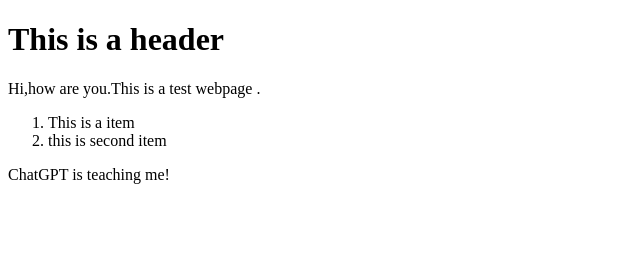
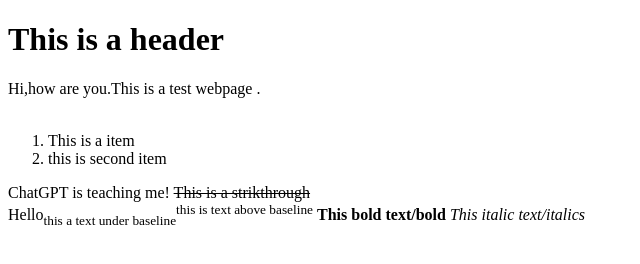
Before and after one commit to SquareSmp/level1, a plain HTML site: page index.html in a window 1280 px wide. Shown: the whole page, without its empty margins (0-640 px from the left). Drawn offline with Linux system fonts and the light colour scheme.

Commit message:
Update index.html

```diff
--- a/index.html
+++ b/index.html
@@ -5,8 +5,12 @@
 </head>
 <body>
 <h1> This is a header </h1>
-  Hi,how are you.This is a test webpage .
+  Hi,how are you.This is a test webpage .<br> <br>
     <ol> <li>This is a item</li><li>this is second item</li></ol>
 ChatGPT is teaching me!
+    <s>This is a strikthrough</s>
+<br> Hello<sub>this a text under baseline</sub><sup>this is text above baseline</sup>
+    <strong>This bold text/bold</strong>
+    <em>This italic text/italics</em>
 </body>
 </html>
```
